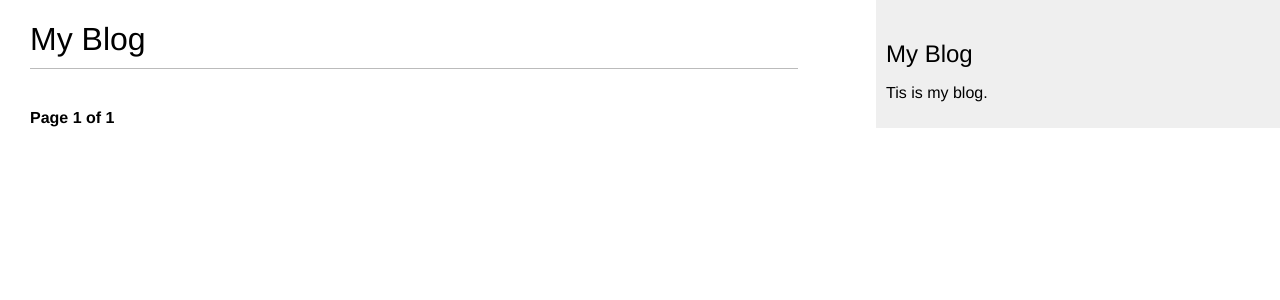
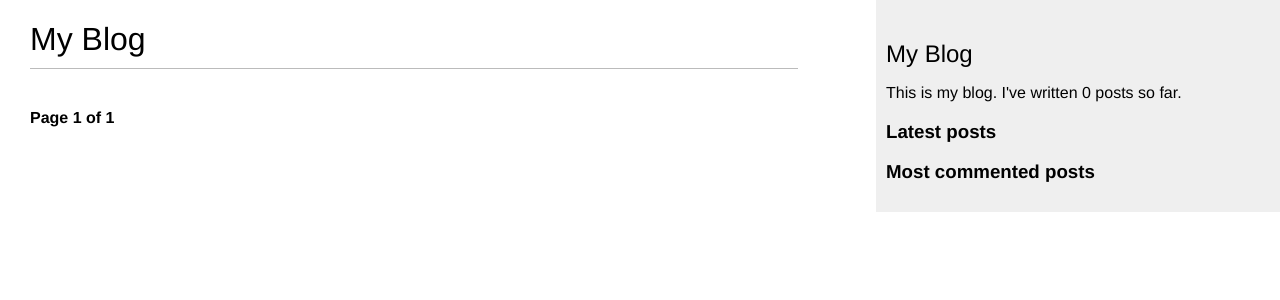
Before and after one commit to ziggozoggo/simple-blog-app, a Django app: page /blog/ in a window 1280 px wide. Shown: the top 300 px of the page. Run offline with Django 4.2, Linux system fonts and the light colour scheme; data that the repository does not hold is empty.

Commit message:
add custom template tags

```diff
--- a/core/templates/core/base.html
+++ b/core/templates/core/base.html
@@ -1,3 +1,4 @@
+{% load blog_tags %}
 {% load static %}
 <!DOCTYPE html>
 <html lang="en">
@@ -15,7 +16,20 @@
     </div>
     <div id="sidebar">
         <h2>My Blog</h2>
-        <p>Tis is my blog.</p>
+        <p>This is my blog.
+            I've written {% total_posts %} posts so far.
+        </p>
+        <h3>Latest posts</h3>
+        {% show_latest_posts %}
+        <h3>Most commented posts</h3>
+        {% get_most_commented_posts as most_commented_posts %}
+            <ul>
+                {% for post in most_commented_posts %}
+                <li>
+                    <a href="{{ post.get_absolute_urk}}">{{ post.title }}</a>
+                </li>
+                {% endfor %}
+            </ul>
     </div>
 </body>
 </html>
--- /dev/null
+++ b/core/templates/core/post/latest_posts.html
@@ -0,0 +1,7 @@
+<ul>
+    {% for post in latest_posts %}
+        <li>
+            <a href="{{ post.get_absolute_url }}">{{ post.title }}</a>
+        </li>
+    {% endfor %}
+</ul>
--- /dev/null
+++ b/core/templatetags/blog_tags.py
@@ -0,0 +1,28 @@
+from django import template
+from django.db.models import Count
+from core.models import Post
+
+register = template.Library()
+
+# simple_tag - возвращает строку
+# inclusion_tag - возвращает шаблон
+@register.simple_tag
+def total_posts():
+    """Количество опубликованных постов
+    """
+    return Post.published.count()
+
+@register.inclusion_tag('core/post/latest_posts.html')
+def show_latest_posts(count=5):
+    """Список последних опубликованных постов
+    """
+    latest_posts = Post.published.order_by('-publish')[:count]
+    return {'latest_posts': latest_posts}
+
+@register.simple_tag
+def get_most_commented_posts(count=5):
+    """Список постов с наибольшим числом комментариев
+    """
+    return Post.published.annotate(
+        total_comments=Count('comments')
+    ).order_by('-total_comments')[:count]
```
Also changed, not shown: core/templatetags/__init__.py (added).
